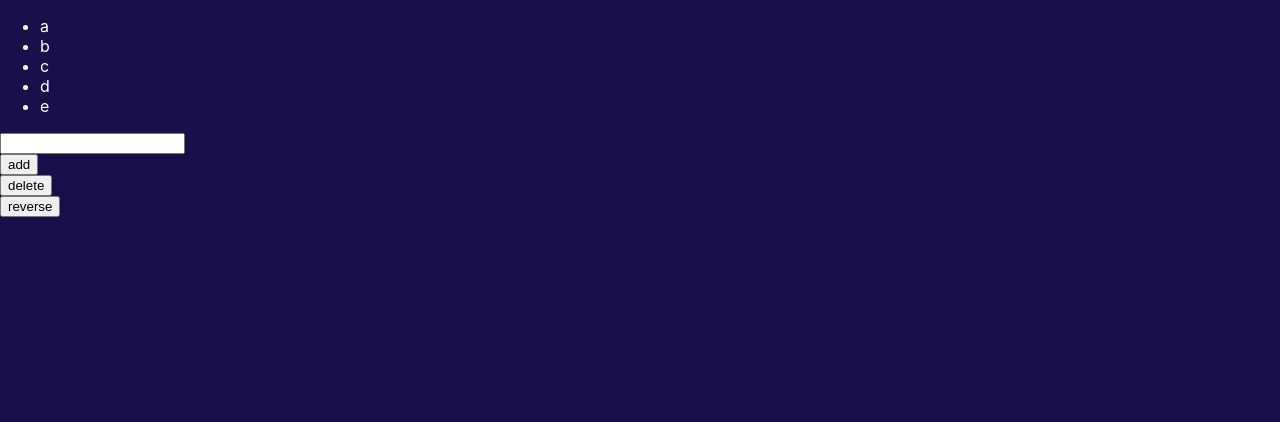
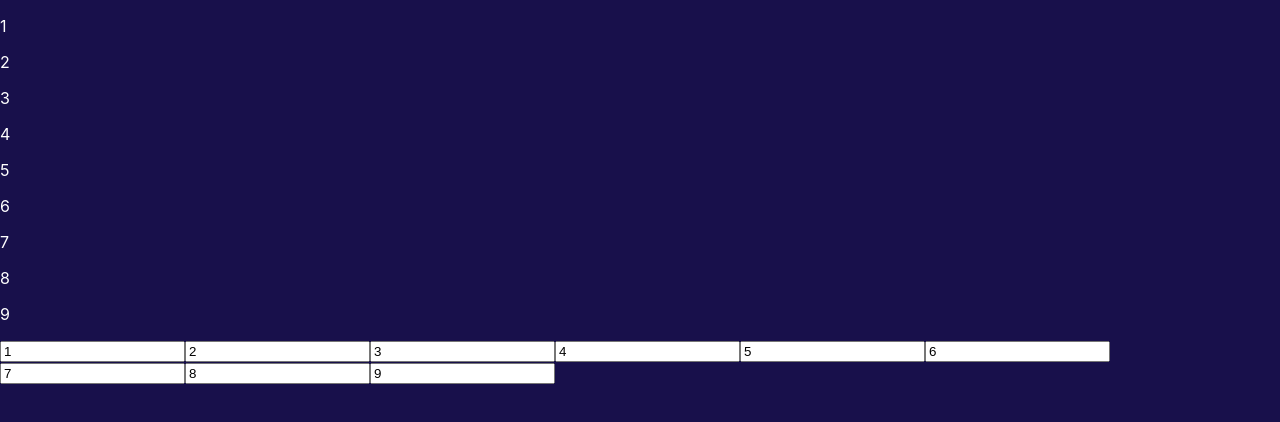
Before and after one commit to luckyzharkyn/reactTest, a React (Create React App) app: page / in a window 1280 px wide. Shown: the top 422 px of the page. Built offline with nearby package versions, Linux system fonts and the light colour scheme.

Commit message:
инпуты для изменения массива

```diff
--- a/src/App.js
+++ b/src/App.js
@@ -1,50 +1,28 @@
 import React, { useState } from "react";
 
 function App() {
-	const notes = ['a', 'b', 'c', 'd', 'e'];
-	const [value, setValue] = useState(notes);
-	const [value2, setValue2] = useState('');
+	const mass = [1, 2, 3, 4, 5, 6, 7, 8, 9]
+	const [notes, setNotes] = useState(mass);
 
-	const result = value.map((elem, index) => {
-		return <li key={index} onClick={() => {RemoveThisElem(index)}}>{elem} </li>
+	const result = notes.map((note, index) => {
+		return <p key={index}>{note}</p>
 	})
 
-	function AddElem() {
-		if(value2 != "") {
-			setValue([...value, value2])
-			setValue2("")
-		} else {
-			setValue([...value, value.length + 1])
-		}
+	const inputs = notes.map((note, index) => {
+		return <input key={index} value={note} onChange={(event) => changeInput(index, event.target.value)}/>
+	})
+
+	function changeInput(id, value) {
+		setNotes([...notes.slice(0, id), value, ...notes.slice(id + 1)])
 	}
 
-	function RemoveThisElem(id) {
-		setValue([...value.slice(0, id), ...value.slice(id + 1)])
-	}
+	return (
+		<div>
+			{result}
+			{inputs}
+		</div>
+	)
 
-	function RemoveLastElem() {
-		let copy = Object.assign([], value);
-		copy.pop()
-		setValue(copy);
-	}
-
-	function ChangeElem(id) {
-		setValue([...value.slice(0, id), "!", ...value.slice(id + 1)])
-	}
-
-	function ReverseMass() {
-		let copy = Object.assign([], value);
-		copy = copy.reverse()
-		setValue(copy)
-	}
-
-	return <div>
-		<ul>{result}</ul>
-		<input value={value2} onChange={(event) => {setValue2(event.target.value)}} onBlur={AddElem}/>
-		<button onClick={AddElem}>add</button>
-		<button onClick={RemoveLastElem}>delete</button>
-		<button onClick={ReverseMass}>reverse</button>
-	</div>
 }
 
 
```
